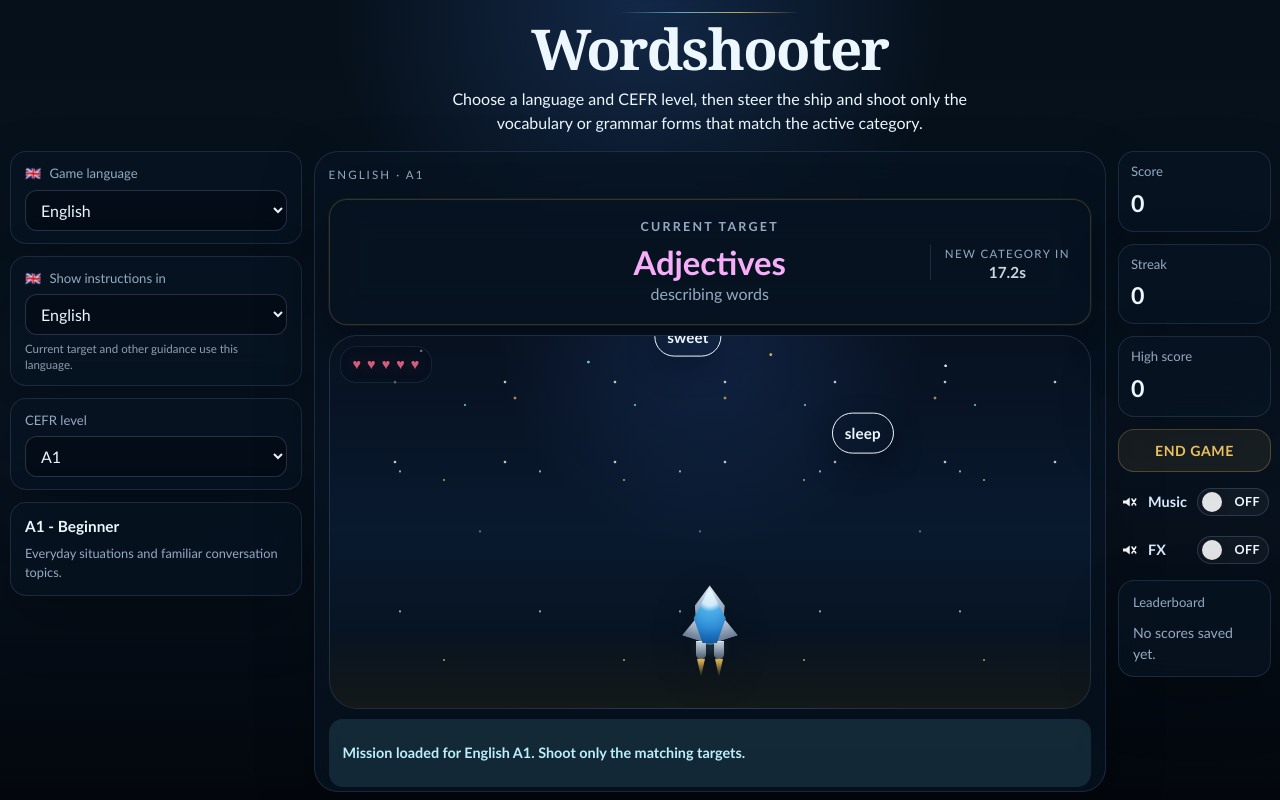
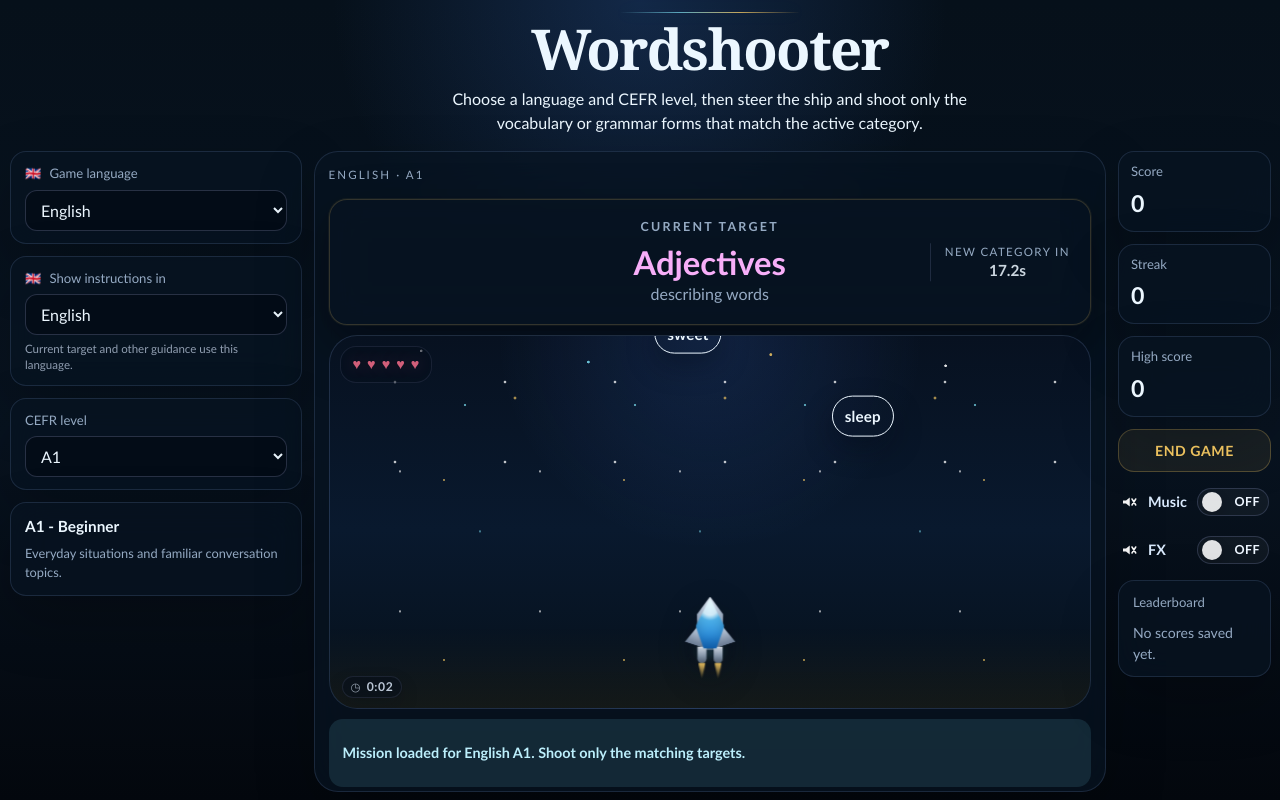
Before and after one commit to KireGW/wordshooter, a React (Vite) app: page / in a window 1280 px wide. Both pictures are taken after a click on the button "Start game". Built offline with nearby package versions, Linux system fonts and the light colour scheme.

Commit message:
Refine arena pacing and HUD polish

```diff
--- a/src/App.css
+++ b/src/App.css
@@ -283,6 +283,37 @@
   pointer-events: none;
 }
 
+.arena-run-timer {
+  position: absolute;
+  left: 12px;
+  bottom: 10px;
+  z-index: 6;
+  display: inline-flex;
+  align-items: center;
+  gap: 6px;
+  padding: 4px 8px;
+  border-radius: 999px;
+  color: rgba(226, 238, 255, 0.82);
+  background: rgba(6, 15, 28, 0.46);
+  border: 1px solid rgba(184, 192, 255, 0.1);
+  backdrop-filter: blur(10px);
+  box-shadow: 0 8px 18px rgba(4, 10, 20, 0.18);
+  pointer-events: none;
+}
+
+.arena-run-timer span {
+  font-size: 0.72rem;
+  line-height: 1;
+  opacity: 0.8;
+}
+
+.arena-run-timer strong {
+  font-size: 0.76rem;
+  line-height: 1;
+  letter-spacing: 0.05em;
+  font-weight: 700;
+}
+
 .lives-panel-copy {
   display: flex;
   justify-content: flex-start;
@@ -360,15 +391,22 @@
 }
 
 .mission-countdown strong {
+  display: inline-block;
+  min-width: 2.6ch;
+  min-height: 1.2em;
   font-size: 0.96rem;
   line-height: 1;
   color: rgba(236, 247, 255, 0.86);
+  will-change: transform;
 }
 
 .mission-countdown.is-imminent strong,
 .arena-target-countdown.is-imminent strong {
   color: #ffd166;
-  animation: countdown-pop 280ms ease-out;
+  animation: countdown-pop 420ms cubic-bezier(0.2, 0.9, 0.2, 1);
+  text-shadow:
+    0 0 16px rgba(255, 209, 102, 0.24),
+    0 6px 18px rgba(4, 10, 20, 0.24);
 }
 
 .mission-label {
@@ -898,9 +936,11 @@
   position: absolute;
   z-index: 9;
   pointer-events: auto;
-  bottom: 1.5%;
+  bottom: -0.6%;
   width: 64px;
   height: 82px;
+  transform: translate(-50%, -50%) scale(0.9);
+  transform-origin: center center;
   filter: drop-shadow(0 10px 18px rgba(4, 10, 20, 0.42));
 }
 
@@ -1171,7 +1211,7 @@
 .mobile-category-countdown span {
   display: block;
   color: rgba(255, 209, 102, 0.94);
-  font-size: clamp(1.25rem, 6vw, 1.9rem);
+  font-size: clamp(1.6rem, 7.2vw, 2.35rem);
   font-weight: 800;
   line-height: 1;
   letter-spacing: 0.08em;
@@ -1551,11 +1591,19 @@
 
 @keyframes countdown-pop {
   0% {
-    transform: scale(0.9);
-    opacity: 0.72;
-  }
-  60% {
-    transform: scale(1.1);
+    transform: scale(0.86);
+    opacity: 0.74;
+  }
+  32% {
+    transform: scale(1.48);
+    opacity: 1;
+  }
+  58% {
+    transform: scale(0.94);
+    opacity: 1;
+  }
+  82% {
+    transform: scale(1.18);
     opacity: 1;
   }
   100% {
@@ -1869,6 +1917,20 @@
     right: 10px;
     bottom: 8px;
     justify-content: center;
+  }
+
+  .arena-run-timer {
+    left: 10px;
+    bottom: 44px;
+    padding: 3px 7px;
+  }
+
+  .arena-run-timer span {
+    font-size: 0.66rem;
+  }
+
+  .arena-run-timer strong {
+    font-size: 0.7rem;
   }
 
   .arena-mini-card {
--- a/src/App.jsx
+++ b/src/App.jsx
@@ -20,12 +20,12 @@ const ARENA = {
 }
 
 const PLAYER_SPEED = 56
+const PLAYER_KEYDOWN_NUDGE = 1.8
 const BULLET_SPEED = 88
 const WORD_SPAWN_MS = 850
-const WORD_BASE_SPEED = 6.35
-const WORD_RANDOM_SPEED_RANGE = 2.9
-const WORD_TIME_SPEED_PER_SECOND = 0.0105
-const WORD_TIME_SPEED_CAP = 2.1
+const WORD_BASE_SPEED = 6.2
+const WORD_RANDOM_SPEED_RANGE = 3.15
+const WORD_TIME_SPEED_PER_SECOND = 0.0689
 const RUN_WARMUP_MS = 5000
 const RUN_WARMUP_STAGE_ONE_MS = 2200
 const DESKTOP_MIN_ACTIVE_WORDS = 4
@@ -1412,12 +1412,11 @@ const getPreferredSpawnBucketId = (target, activeWords) => {
 
 const getWordSpeed = (elapsedRunMs = 0) => {
   const elapsedSeconds = Math.max(0, elapsedRunMs) / 1000
-  const timeRamp = Math.min(
-    elapsedSeconds * WORD_TIME_SPEED_PER_SECOND,
-    WORD_TIME_SPEED_CAP,
-  )
-
-  return WORD_BASE_SPEED + Math.random() * WORD_RANDOM_SPEED_RANGE + timeRamp
+  const timeRamp = elapsedSeconds * WORD_TIME_SPEED_PER_SECOND
+
+  const randomOffset = (Math.random() - 0.5) * WORD_RANDOM_SPEED_RANGE
+
+  return WORD_BASE_SPEED + randomOffset + timeRamp
 }
 
 const makeSpecificCategoryWord = ({
@@ -2131,13 +2130,13 @@ function App() {
       const key = event.key.toLowerCase()
 
       if (
-        ['arrowleft', 'arrowright', 'a', 'd', ' '].includes(key) ||
+        ['arrowleft', 'arrowright', 'arrowup', 'a', 'd', ' '].includes(key) ||
         event.key === ' '
       ) {
         event.preventDefault()
       }
 
-      if (event.key === ' ') {
+      if (event.key === ' ' || key === 'arrowup') {
         fireBullet()
       }
 
@@ -2157,6 +2156,14 @@ function App() {
         }
 
         return
+      }
+
+      if (!isMobileLayout && !event.repeat && (key === 'arrowleft' || key === 'a' || key === 'arrowright' || key === 'd')) {
+        const direction = key === 'arrowleft' || key === 'a' ? -1 : 1
+        setGame((current) => ({
+          ...current,
+          playerX: clamp(current.playerX + direction * PLAYER_KEYDOWN_NUDGE, 8, 92),
+        }))
       }
 
       keysRef.current.add(key)
@@ -2616,7 +2623,7 @@ function App() {
             spawnCountRef.current += 1
             const candidate = makeWord(
               wordIdRef.current++,
-              current.elapsedRunMs,
+              elapsedRunMs,
               nextWords,
               recentWordsByCategory,
               undefined,
@@ -2628,7 +2635,7 @@ function App() {
               candidate,
               nextWords,
               isMobileLayout,
-              current.elapsedRunMs,
+              elapsedRunMs,
             )
             nextWords = [...nextWords, placedWord]
             recentWordsByCategory = rememberRecentWord(
@@ -2642,7 +2649,7 @@ function App() {
             spawnCountRef.current += 1
             const candidate = makeWord(
               wordIdRef.current++,
-              current.elapsedRunMs,
+              elapsedRunMs,
               nextWords,
               recentWordsByCategory,
               undefined,
@@ -2654,7 +2661,7 @@ function App() {
               candidate,
               nextWords,
               isMobileLayout,
-              current.elapsedRunMs,
+              elapsedRunMs,
             )
             nextWords = [...nextWords, placedWord]
             recentWordsByCategory = rememberRecentWord(
@@ -2789,6 +2796,10 @@ function App() {
   const nextSwitchDisplay = categoryCountdown
     ? `${categoryCountdown}`
     : `${(game.nextCategorySwitchMs / 1000).toFixed(1)}s`
+  const elapsedSeconds = Math.max(0, Math.floor(game.elapsedRunMs / 1000))
+  const elapsedMinutes = Math.floor(elapsedSeconds / 60)
+  const remainingSeconds = elapsedSeconds % 60
+  const elapsedTimeDisplay = `${elapsedMinutes}:${String(remainingSeconds).padStart(2, '0')}`
 
   const handleLanguageChange = (event) => {
     const languageId = event.target.value
@@ -3131,7 +3142,7 @@ function App() {
           </div>
           <div className={`mission-countdown ${categoryCountdown ? 'is-imminent' : ''}`}>
             <span>{uiText.nextSwitch}</span>
-            <strong>{nextSwitchDisplay}</strong>
+            <strong key={nextSwitchDisplay}>{nextSwitchDisplay}</strong>
           </div>
         </div>
         ) : null}
@@ -3158,6 +3169,13 @@ function App() {
                   ))}
                 </div>
               </div>
+            </div>
+          ) : null}
+
+          {hasLaunchedInitialRun ? (
+            <div className="arena-run-timer" aria-label={`Elapsed time ${elapsedTimeDisplay}`}>
+              <span aria-hidden="true">◷</span>
+              <strong>{elapsedTimeDisplay}</strong>
             </div>
           ) : null}
 
@@ -3274,7 +3292,7 @@ function App() {
 
               {isMobileLayout && categoryCountdown ? (
                 <div className="mobile-category-countdown" aria-hidden="true">
-                  <span>{categoryCountdown}</span>
+                  <span key={categoryCountdown}>{categoryCountdown}</span>
                 </div>
               ) : null}
 
```
